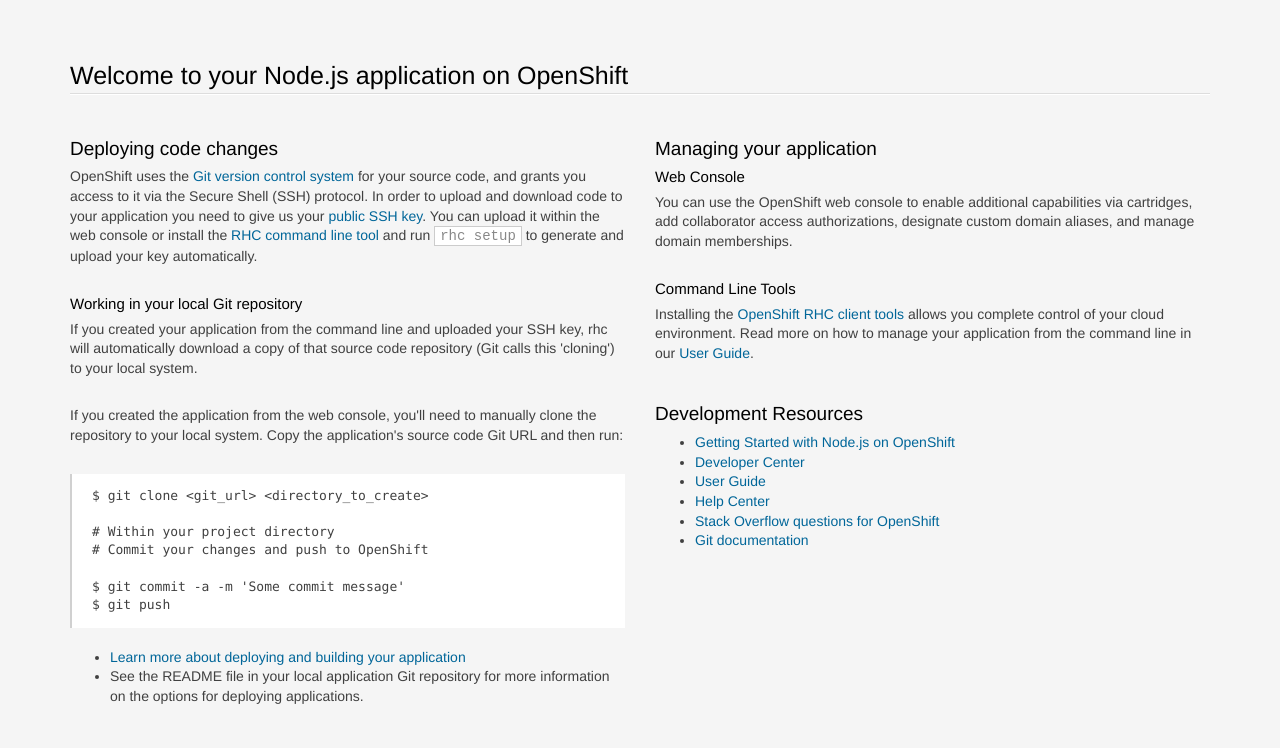
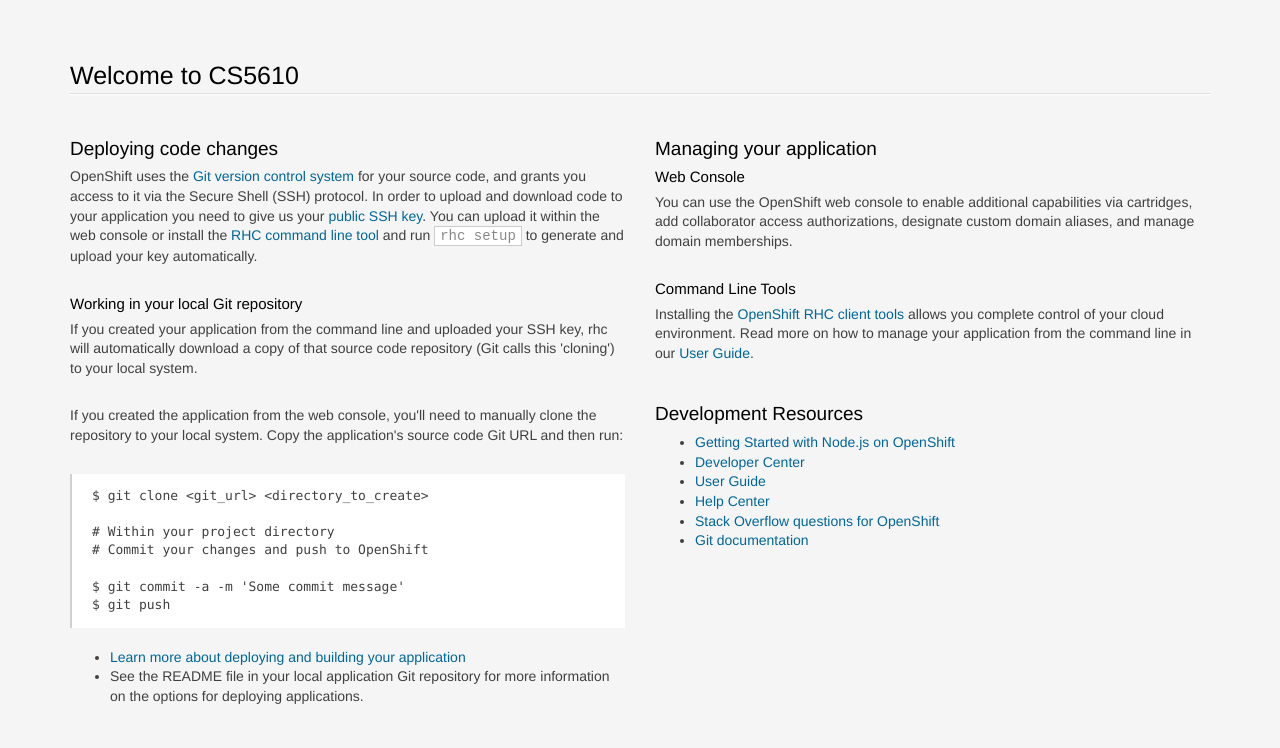
Before and after one commit to jannunzi/Spring2016CS5610Section1, a website: page index.html in a window 1280 px wide. Shown: the top 748 px of the page. Drawn offline with Linux system fonts and the light colour scheme.

Commit message:
Changed index.html Added hello.js

```diff
--- /dev/null
+++ b/hello.js
@@ -0,0 +1 @@
+console.log("Hello World");
--- a/index.html
+++ b/index.html
@@ -207,7 +207,7 @@
 <body>
 <section class='container'>
           <hgroup>
-            <h1>Welcome to your Node.js application on OpenShift</h1>
+            <h1>Welcome to CS5610</h1>
           </hgroup>
 
 
--- a/package.json
+++ b/package.json
@@ -18,18 +18,15 @@
     "type": "git",
     "url": "https://github.com/openshift/origin-server"
   },
-
   "engines": {
     "node": ">= 0.6.0",
     "npm": ">= 1.0.0"
   },
-
   "dependencies": {
     "express": "~3.4.4"
   },
   "devDependencies": {},
   "bundleDependencies": [],
-
   "private": true,
   "main": "server.js"
 }
```
Also changed, not shown: 1 other file.
